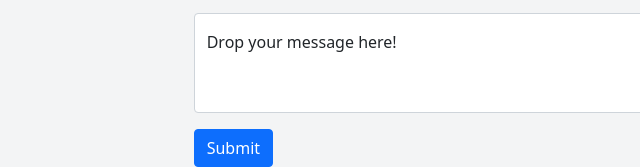
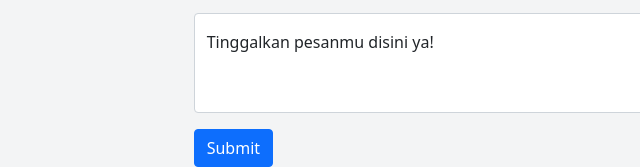
Before and after one commit to matchalatte05/portfolio-bootstrap-5, a plain HTML site: page index.html in a window 1280 px wide. Shown: the part 2880-3047 px from the top of the page, 85-725 px from the left. Drawn offline with nearby package versions, Linux system fonts and the light colour scheme.

Commit message:
mengubah isi pesan di kolom pesan

```diff
--- a/index.html
+++ b/index.html
@@ -143,8 +143,8 @@
                 <div id="emailHelp" class="form-text">We'll never share your email with anyone else.</div>
               </div>
               <div class="form-floating mb-3">
-                <textarea class="form-control" placeholder="Tinggalkan pesanmu disini ya!" id="floatingTextarea2" style="height: 100px"></textarea>
-                <label for="floatingTextarea2">Drop your message here!</label>
+                <textarea class="form-control" placeholder="" id="floatingTextarea2" style="height: 100px"></textarea>
+                <label for="floatingTextarea2">Tinggalkan pesanmu disini ya!</label>
               </div>
               <button type="submit" class="btn btn-primary">Submit</button>
             </form>
```
